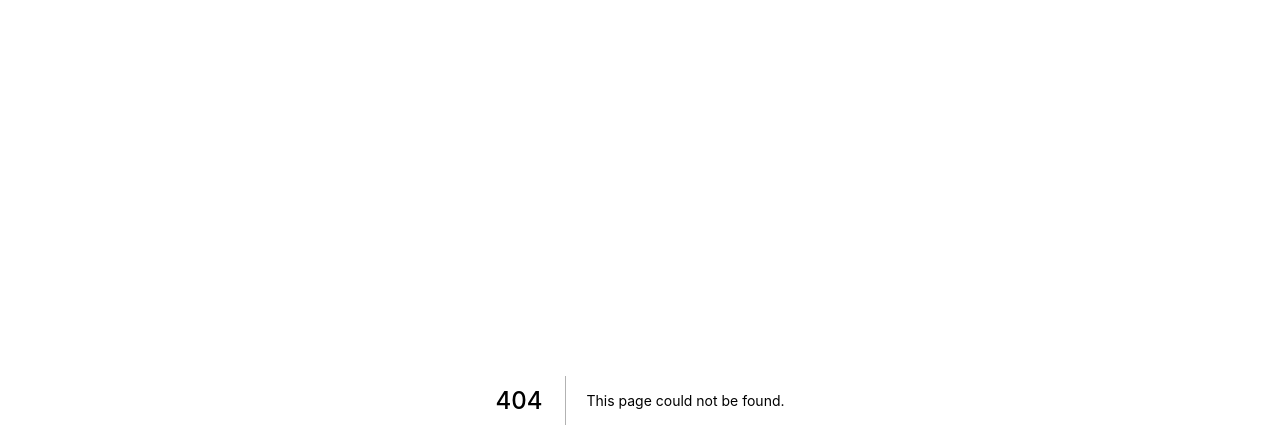
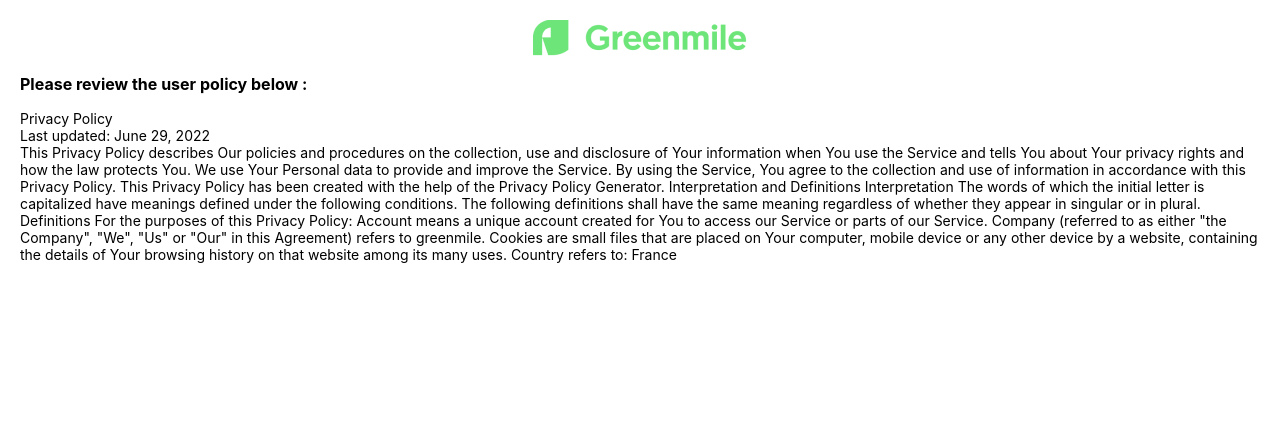
Before and after one commit to hackathon-climat-05/app-front, a Next.js app: page /privacy in a window 1280 px wide. Before the commit this address had no page. Shown: the top 448 px of the page. Built offline with nearby package versions, Linux system fonts and the light colour scheme.

Commit message:
add privacy page

```diff
--- /dev/null
+++ b/pages/privacy.tsx
@@ -0,0 +1,36 @@
+import type { NextPage } from 'next'
+import Head from 'next/head'
+import Image from 'next/image'
+import styles from '../styles/Privacy.module.css'
+
+const Privacy: NextPage = () => {
+  return (
+    <div className={styles.container}>
+        <div className={styles.logo}>
+          <Image src="/logo_greenmile.png" alt="Vercel Logo" width={214} height={38} />
+        </div>
+        <div className={styles.text}>
+            <h3 className={styles.contentTitle}>Please review the user policy below :</h3>
+            <p className={styles.content}>
+            Privacy Policy <br />
+            Last updated: June 29, 2022 <br />
+            This Privacy Policy describes Our policies and procedures on the collection, use and disclosure of Your information when You use the Service and tells You about Your privacy rights and how the law protects You.
+            We use Your Personal data to provide and improve the Service. By using the Service, You agree to the collection and use of information in accordance with this Privacy Policy. This Privacy Policy has been created with the help of the Privacy Policy Generator.
+            Interpretation and Definitions
+            Interpretation
+            The words of which the initial letter is capitalized have meanings defined under the following conditions. The following definitions shall have the same meaning regardless of whether they appear in singular or in plural.
+            Definitions
+            For the purposes of this Privacy Policy:
+            Account means a unique account created for You to access our Service or parts of our Service.
+            Company (referred to as either "the Company", "We", "Us" or "Our" in this Agreement) refers to greenmile.
+            Cookies are small files that are placed on Your computer, mobile device or any other device by a website, containing the details of Your browsing history on that website among its many uses.
+            Country refers to: France
+
+            </p>
+        </div>
+
+    </div>
+  )
+}
+
+export default Privacy
--- /dev/null
+++ b/styles/Privacy.module.css
@@ -0,0 +1,16 @@
+.logo {
+    display: flex;
+    justify-content: center;
+    margin-top: 20px;
+}
+
+.text {
+    padding: 0 20px 0 20px;
+}
+.content {
+    font-size: 14px;
+    text-justify: auto;
+}
+.contentTitle {
+    font-size: 16px;
+}
```
Also changed, not shown: pages/index.tsx (+1 -59 lines), public/logo_greenmile.png (added).
